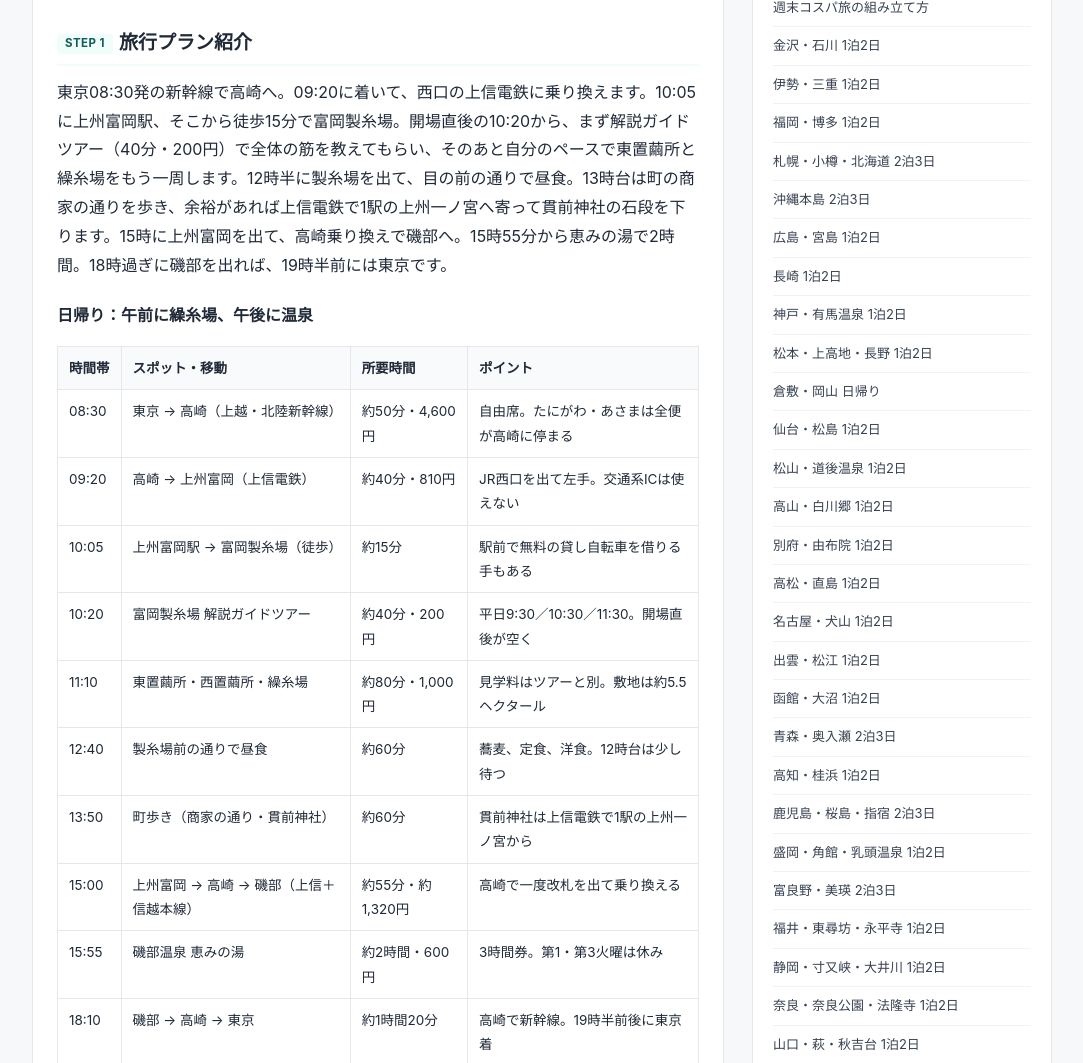
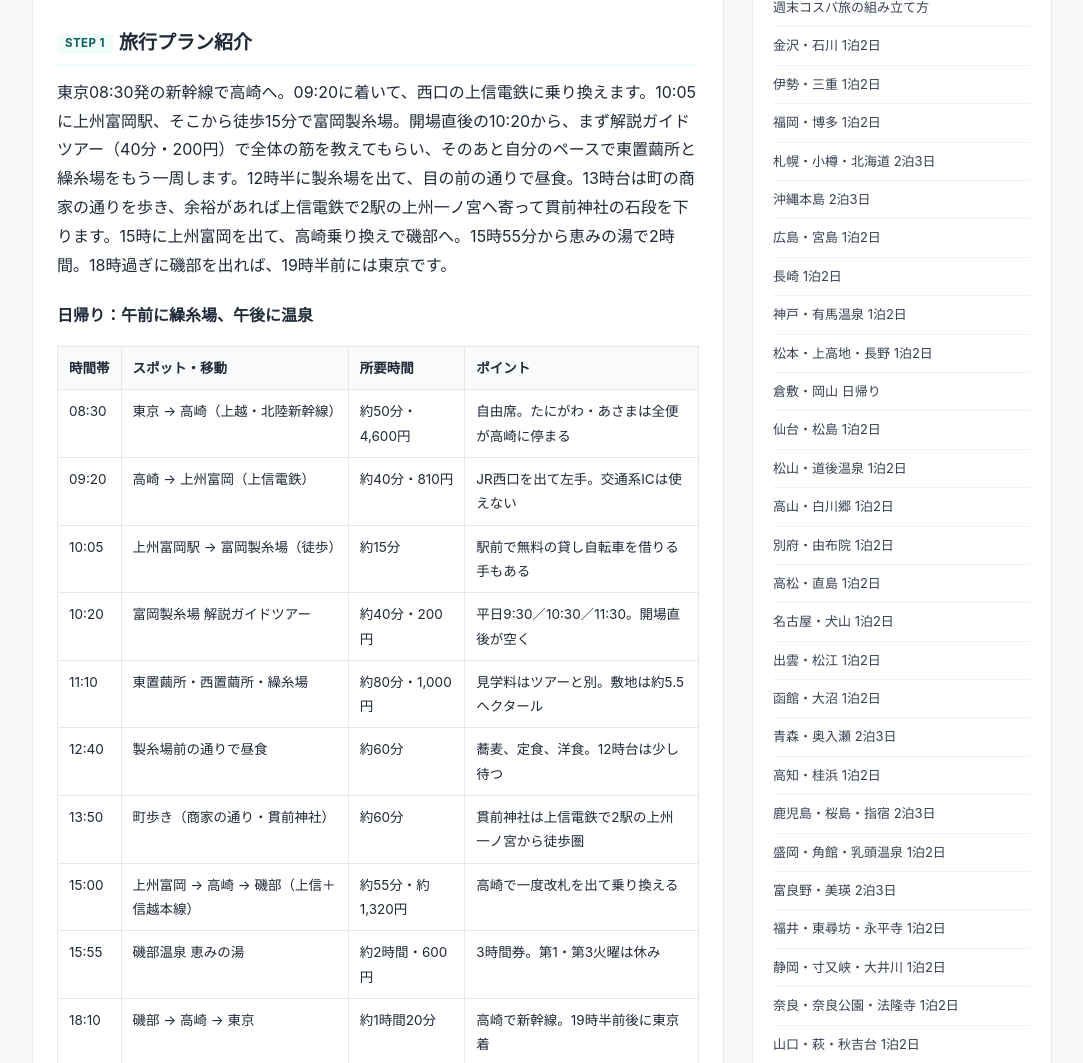
Before and after one commit to tfwe73/lrki1111, a plain HTML site: page posts/tomioka-silk-mill-iso-onsen-daytrip-plan.html in a window 1280 px wide. Shown: the part 827-1890 px from the top of the page, without its empty margins (98-1181 px from the left). Drawn offline with Linux system fonts and the light colour scheme.

Commit message:
Fix Tomioka shrine station count and Kure museum hours wording

```diff
--- a/posts/tomioka-silk-mill-iso-onsen-daytrip-plan.html
+++ b/posts/tomioka-silk-mill-iso-onsen-daytrip-plan.html
@@ -151,7 +151,7 @@
         </div>
 
         <h2><span class="step-label">STEP 1</span>旅行プラン紹介</h2>
-        <p>東京08:30発の新幹線で高崎へ。09:20に着いて、西口の上信電鉄に乗り換えます。10:05に上州富岡駅、そこから徒歩15分で富岡製糸場。開場直後の10:20から、まず解説ガイドツアー（40分・200円）で全体の筋を教えてもらい、そのあと自分のペースで東置繭所と繰糸場をもう一周します。12時半に製糸場を出て、目の前の通りで昼食。13時台は町の商家の通りを歩き、余裕があれば上信電鉄で1駅の上州一ノ宮へ寄って貫前神社の石段を下ります。15時に上州富岡を出て、高崎乗り換えで磯部へ。15時55分から恵みの湯で2時間。18時過ぎに磯部を出れば、19時半前には東京です。</p>
+        <p>東京08:30発の新幹線で高崎へ。09:20に着いて、西口の上信電鉄に乗り換えます。10:05に上州富岡駅、そこから徒歩15分で富岡製糸場。開場直後の10:20から、まず解説ガイドツアー（40分・200円）で全体の筋を教えてもらい、そのあと自分のペースで東置繭所と繰糸場をもう一周します。12時半に製糸場を出て、目の前の通りで昼食。13時台は町の商家の通りを歩き、余裕があれば上信電鉄で2駅の上州一ノ宮へ寄って貫前神社の石段を下ります。15時に上州富岡を出て、高崎乗り換えで磯部へ。15時55分から恵みの湯で2時間。18時過ぎに磯部を出れば、19時半前には東京です。</p>
 
         <h3>日帰り：午前に繰糸場、午後に温泉</h3>
         <table>
@@ -165,7 +165,7 @@
             <tr><td>10:20</td><td>富岡製糸場 解説ガイドツアー</td><td>約40分・200円</td><td>平日9:30／10:30／11:30。開場直後が空く</td></tr>
             <tr><td>11:10</td><td>東置繭所・西置繭所・繰糸場</td><td>約80分・1,000円</td><td>見学料はツアーと別。敷地は約5.5ヘクタール</td></tr>
             <tr><td>12:40</td><td>製糸場前の通りで昼食</td><td>約60分</td><td>蕎麦、定食、洋食。12時台は少し待つ</td></tr>
-            <tr><td>13:50</td><td>町歩き（商家の通り・貫前神社）</td><td>約60分</td><td>貫前神社は上信電鉄で1駅の上州一ノ宮から</td></tr>
+            <tr><td>13:50</td><td>町歩き（商家の通り・貫前神社）</td><td>約60分</td><td>貫前神社は上信電鉄で2駅の上州一ノ宮から徒歩圏</td></tr>
             <tr><td>15:00</td><td>上州富岡 → 高崎 → 磯部（上信＋信越本線）</td><td>約55分・約1,320円</td><td>高崎で一度改札を出て乗り換える</td></tr>
             <tr><td>15:55</td><td>磯部温泉 恵みの湯</td><td>約2時間・600円</td><td>3時間券。第1・第3火曜は休み</td></tr>
             <tr><td>18:10</td><td>磯部 → 高崎 → 東京</td><td>約1時間20分</td><td>高崎で新幹線。19時半前後に東京着</td></tr>
```
Also changed, not shown: llms.txt.
